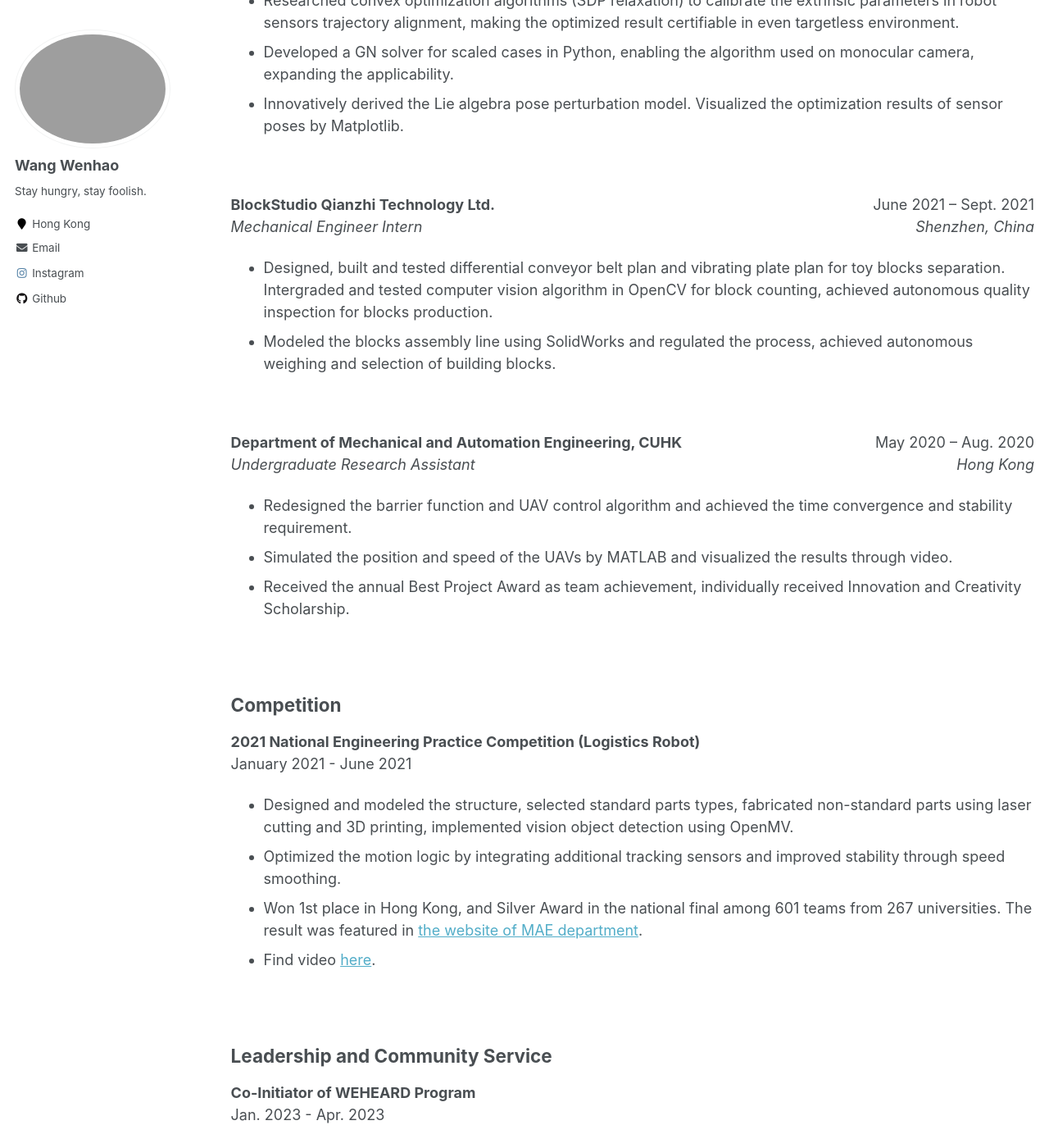
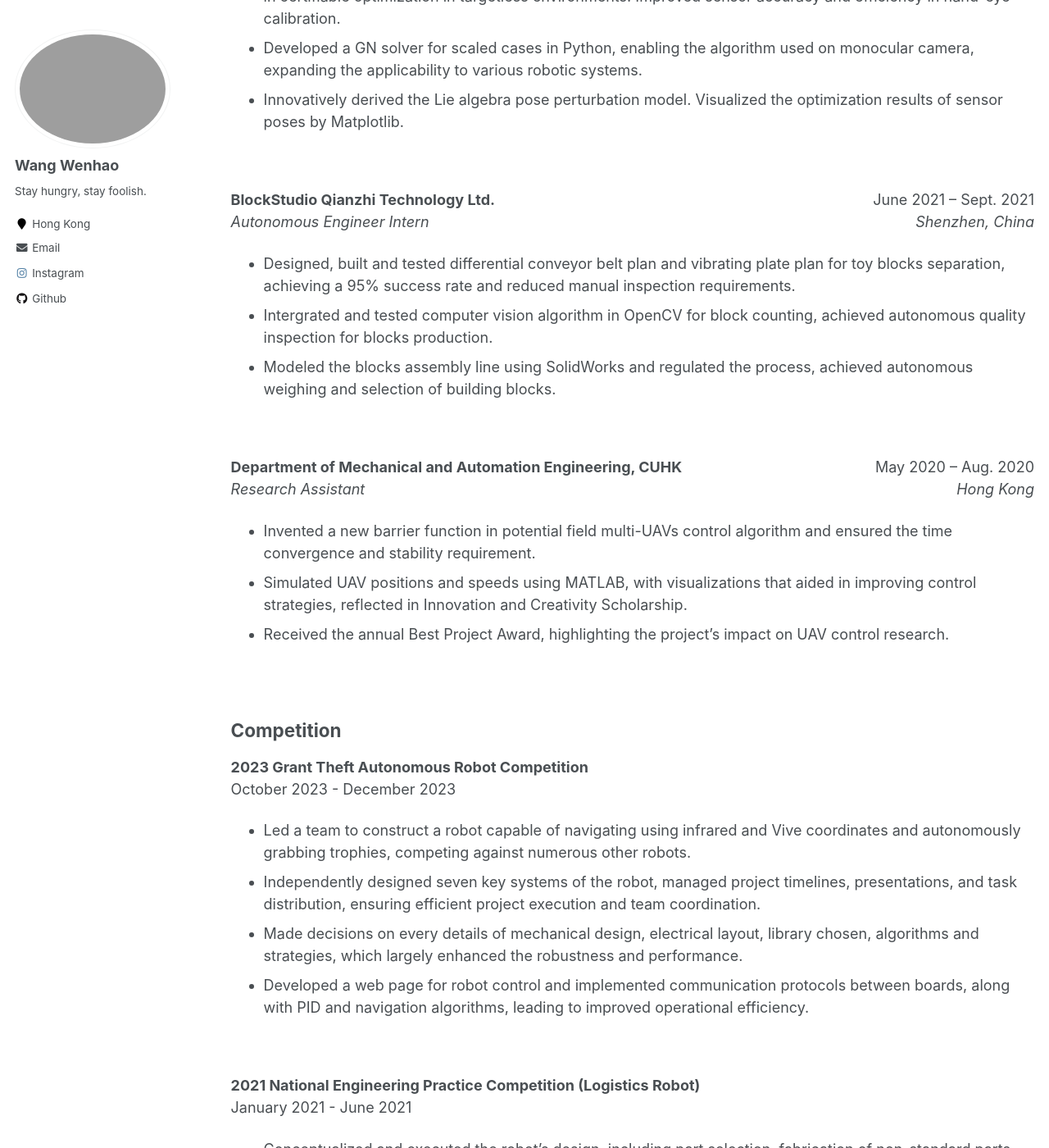
Before and after one commit to Hao-Starrr/Hao-Starrr.github.io, a Jekyll site: the page built from _pages/cv.md, in a window 1280 px wide and 1400 px high, scrolled down 1271 px. Shown: the whole window at 82% size. Built offline with Jekyll 4.4.1, drawn with Linux system fonts in a browser that asks for light colours; some of the changed text lies outside the part shown.

Commit message:
resume update
add more description on results

```diff
--- a/_pages/cv.md
+++ b/_pages/cv.md
@@ -20,13 +20,11 @@ redirect_from:
 - The Chinese University of Hong Kong, 2019-2023
 
   - Bachelor of Engineering in Mechanical and Automation Engineering
-  - Overall GPA: 3.81/4.00, Major GPA: 3.94/4.00, Rank 1/128
-  - Elite Scholarship, Yu To Sang Memorial Scholarship (top 1%, both awarded for three consecutive years) and 9 other scholarships.
+  - Rank 1/128, Overall GPA: 3.81/4.00, Major GPA: 3.94/4.00
+  - Exchanged to University of Toronto in Robotics, 3 graduate-level courses with A/A+ grade in junior year.
+  - Elite Scholarship (4 years), Yu To Sang Memorial Scholarship (3 years) and total 16 scholarships and honours over 120k HKD.
+  - Ranked top 0.3% in the National College Entrance Exam. Top 10 in Shanghai Jiao Tong University’s Independent Admissions Exam.
     <br />
-
-- University of Toronto Institute for Aerospace Studies, 2022 Winter
-  - Exchange Program in Robotics, Term GPA: 3.85/4.00
-  - A+ Courses: Mobile Robot and Perception, Introduction to AI, Advanced Robotics, and 15 others at CUHK.
 
 <br/>
 
@@ -34,7 +32,7 @@ redirect_from:
 
 **CUHK T Stone Robotics Institute, Unmanned Systems Research Group**
 <span style="float:right;">Oct. 2022 – Mar. 2023</span>
-_Undergraduate Research Assistant_
+_Research Assistant_
 <span style="float:right;">_Hong Kong_</span>
 
 - Implemented topological sparse graphs generation for pre-build volumetric maps, filled the gap between drone mapping and planning based on existing GPU-mapping library, achieved autonomous exploration of environment without human intervention.
@@ -45,43 +43,54 @@ _Undergraduate Research Assistant_
 
 **University of Toronto Institute for Aerospace Studies**
 <span style="float:right;">May 2022 – Aug. 2022</span>
-_Undergraduate Research Assistant_
+_Research Assistant_
 <span style="float:right;">_Toronto, ON_</span>
 
-- Researched convex optimization algorithms (SDP relaxation) to calibrate the extrinsic parameters in robot sensors trajectory alignment, making the optimized result certifiable in even targetless environment.
-- Developed a GN solver for scaled cases in Python, enabling the algorithm used on monocular camera, expanding the applicability.
+- Researched convex optimization algorithms (SDP relaxation) for robot sensors trajectory alignment, resulting in certifiable optimization in targetless environments. Improved sensor accuracy and efficiency in hand-eye calibration.
+- Developed a GN solver for scaled cases in Python, enabling the algorithm used on monocular camera, expanding the applicability to various robotic systems.
 - Innovatively derived the Lie algebra pose perturbation model. Visualized the optimization results of sensor poses by Matplotlib.
 
 <br />
 
 **BlockStudio Qianzhi Technology Ltd.**
 <span style="float:right;">June 2021 – Sept. 2021</span>
-_Mechanical Engineer Intern_
+_Autonomous Engineer Intern_
 <span style="float:right;">_Shenzhen, China_</span>
 
-- Designed, built and tested differential conveyor belt plan and vibrating plate plan for toy blocks separation. Intergraded and tested computer vision algorithm in OpenCV for block counting, achieved autonomous quality inspection for blocks production.
+- Designed, built and tested differential conveyor belt plan and vibrating plate plan for toy blocks separation, achieving a 95% success rate and reduced manual inspection requirements.
+- Intergrated and tested computer vision algorithm in OpenCV for block counting, achieved autonomous quality inspection for blocks production.
 - Modeled the blocks assembly line using SolidWorks and regulated the process, achieved autonomous weighing and selection of building blocks.
 
 <br />
 
 **Department of Mechanical and Automation Engineering, CUHK**
 <span style="float:right;">May 2020 – Aug. 2020</span>
-_Undergraduate Research Assistant_
+_Research Assistant_
 <span style="float:right;">_Hong Kong_</span>
 
-- Redesigned the barrier function and UAV control algorithm and achieved the time convergence and stability requirement.
-- Simulated the position and speed of the UAVs by MATLAB and visualized the results through video.
-- Received the annual Best Project Award as team achievement, individually received Innovation and Creativity Scholarship.
+- Invented a new barrier function in potential field multi-UAVs control algorithm and ensured the time convergence and stability requirement.
+- Simulated UAV positions and speeds using MATLAB, with visualizations that aided in improving control strategies, reflected in Innovation and Creativity Scholarship.
+- Received the annual Best Project Award, highlighting the project's impact on UAV control research.
 
 <br />
 
 ## Competition
 
+**2023 Grant Theft Autonomous Robot Competition**
+October 2023 - December 2023
+
+- Led a team to construct a robot capable of navigating using infrared and Vive coordinates and autonomously grabbing trophies, competing against numerous other robots.
+- Independently designed seven key systems of the robot, managed project timelines, presentations, and task distribution, ensuring efficient project execution and team coordination.
+- Made decisions on every details of mechanical design, electrical layout, library chosen, algorithms and strategies, which largely enhanced the robustness and performance.
+- Developed a web page for robot control and implemented communication protocols between boards, along with PID and navigation algorithms, leading to improved operational efficiency.
+
+<br />
+
 **2021 National Engineering Practice Competition (Logistics Robot)**
 January 2021 - June 2021
 
-- Designed and modeled the structure, selected standard parts types, fabricated non-standard parts using laser cutting and 3D printing, implemented vision object detection using OpenMV.
-- Optimized the motion logic by integrating additional tracking sensors and improved stability through speed smoothing.
+- Conceptualized and executed the robot's design, including part selection, fabrication of non-standard parts using laser cutting and 3D printing, and implementing vision object detection with OpenMV.
+- Enhanced motion logic by incorporating additional tracking sensors and improved stability with speed smoothing techniques, increasing the robot's reliability and speed.
 - Won 1st place in Hong Kong, and Silver Award in the national final among 601 teams from 267 universities. The result was featured in [the website of MAE department](https://www4.mae.cuhk.edu.hk/newsnawards/silver-award-in-the-national-finals-of-the-2021-china-university-students-engineering-practice-and-innovation-ability-competition/).
 - Find video [here](https://youtu.be/IHseo0RF8Oc).
 
@@ -89,7 +98,7 @@ January 2021 - June 2021
 
 ## Leadership and Community Service
 
-**Co-Initiator of WEHEARD Program**
+**Initiator of WEHEARD Program**
 Jan. 2023 - Apr. 2023
 
 - Conducted in-depth research on the employment conditions of hearing-impaired persons (HIP) in the food delivery industry in Hong Kong.
@@ -100,19 +109,19 @@ Jan. 2023 - Apr. 2023
 
 <br />
 
-**Manager of CUHK Mandarin Debate Team**
+**Captain of CUHK Mandarin Debate Team**
 May 2020 - May 2021
 
-- Coordinated a team of 120+ members for weekly training sessions and managed logistics for 10+ international competitions. Organized and hosted over 100 mock competitions within one year.
-- Conducted two rounds of recruitment interviews with 121 candidates, overseeing people, time management, documentation, and selection processes.
+- Coordinated a team of 120+ members and prepared over 9-hours-weekly training and managed logistics for 10+ international competitions. Organized and hosted over 100 mock competitions within one year.
+- Conducted two rounds of recruitment interviews with 121 candidates, overseeing 30 helpers, time management, documentation, and selection processes.
 
 <br />
 
-**Co-Founder of 2021 Exemplar Tournament Freshman Mandarin Debate Competition**
+**Founder of 2021 Exemplar Tournament Freshman Mandarin Debate Competition**
 March 2021 - May 2021
 
-- Initiated and founded the "Exemplar Tournament" Freshman Mandarin Debate Competition, the first international Mandarin debate competition at CUHK. Secured funding of more than 14,000 HKD from the university. Promoted the competition extensively on the CUHK Office of Student Affairs homepage.
-- Drafted the Tournament Regulations, effectively handled multiple emergencies throughout the two-month competition period, and facilitated team registration for more than 50 universities and debate clubs worldwide.
+- Founded the "Exemplar Tournament" Freshman Mandarin Debate Competition, the first international Mandarin debate competition initiated by CUHK. Secured funding of more than 14,000 HKD from the university. Promoted the competition extensively on the CUHK Office of Student Affairs homepage.
+- Drafted the Tournament Regulations, effectively handled multiple emergencies throughout the 2-month competition period, and facilitated team registration for more than 50 universities and debate clubs worldwide.
 
 <br />
 
```
Also changed, not shown: _pages/about.md (+5 -12 lines).
